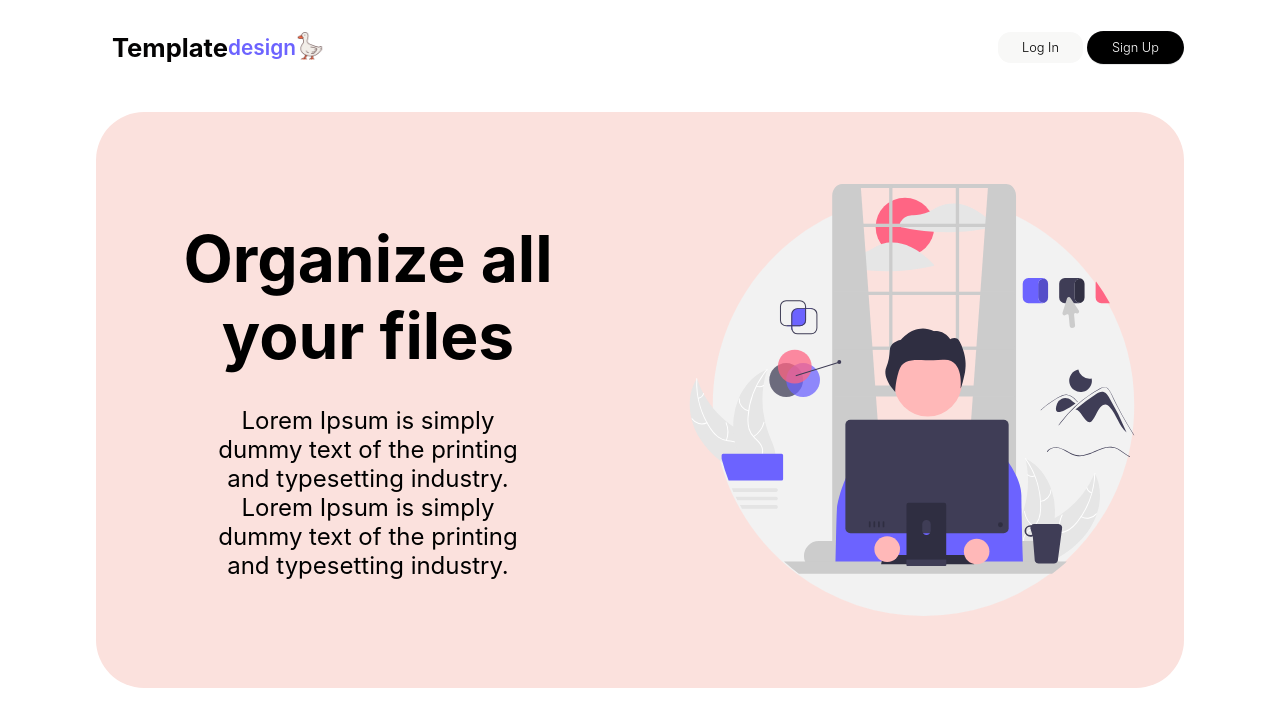
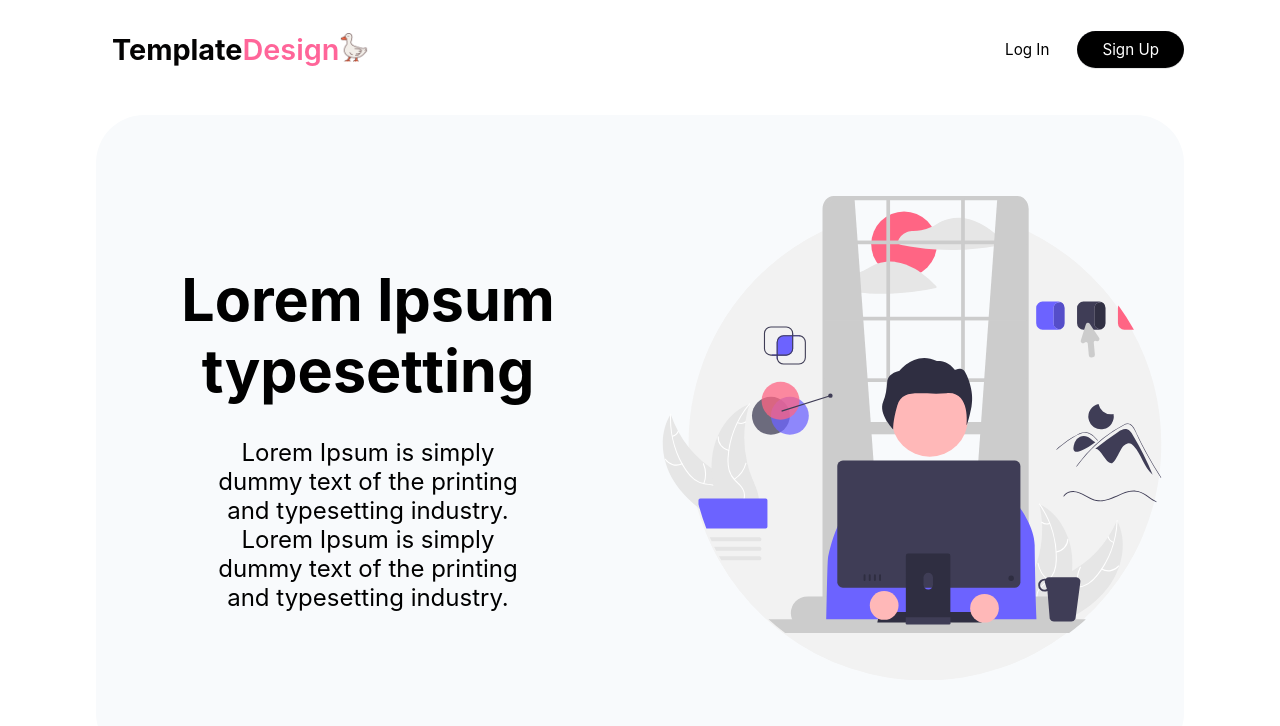
Before and after one commit to Evany226/Drag-and-Drop, a React (Vite) app in the folder trello/: page / in a window 1280 px wide. Shown: the top 726 px of the page. Built offline with nearby package versions, Linux system fonts and the light colour scheme.

Commit message:
homepage satisfied :)

```diff
--- a/trello/src/Dashboard.jsx
+++ b/trello/src/Dashboard.jsx
@@ -9,7 +9,7 @@ function Dashboard() {
 
       <section id="dashboard">
         <nav className="nav">
-          <h1 className="nav-name"> Journaly </h1>
+          <h1 className="nav-name"> Evan Yang's Workspace </h1>
         </nav>
         <div className="main">
           <Button buttonClass="create-button" buttonName="Add Checklist +"/>
--- a/trello/src/Home.jsx
+++ b/trello/src/Home.jsx
@@ -13,7 +13,7 @@ function Home() {
                     <div className="navAdjust">
                         <div id="titleWrapper">
                             <h1 class="title"> Template</h1>
-                            <h2 class="title-2">design </h2>
+                            <h2 class="title-2">Design </h2>
 
                             <div id="logoWrapper">
                                 <img src={mainLogo} />
@@ -29,7 +29,7 @@ function Home() {
             <div id="wrapper">
                 <div id="foreground">
                     <div class="mainTextWrapper">
-                        <h1 class="main-title">Organize all <br></br> your files</h1>
+                        <h1 class="main-title">Lorem Ipsum <br></br> typesetting </h1>
                         <h2 class="sub-title">Lorem Ipsum is simply dummy text of the printing and typesetting industry. Lorem Ipsum is simply dummy text of the printing and typesetting industry.</h2>
                     </div>
                     <ReactLogo />
--- a/trello/src/css/Dashboard.css
+++ b/trello/src/css/Dashboard.css
@@ -18,22 +18,24 @@ html, body, *{
 .nav {
 background-color: #e3fdf8;
 box-shadow: rgba(0, 0, 0, 0.24) 0px 3px 8px;
-border-radius: 0rem 0rem 0.5rem 0.5rem;
+display: flex;
+align-items: center;
+
 
 }
 
 .nav-name {
-  color: #1f201f ;
-  font-size: 1.5rem;
-  font-weight: 700;
-  padding: 0.3rem;
+  color: #000 ;
+  font-size: 1.25rem;
+  font-weight: 600;
+  padding: 0.75rem 0.25rem;
   margin-left: 1rem;
-  padding-top: 0.5rem;
+  text-align: center;
 
 }
 
 .create-button {
-  background-color: #1f201f ;
+  background-color: #000 ;
   border: 1px solid transparent;
   font-weight: 500;
   font-size: 1rem;
--- a/trello/src/css/Home.css
+++ b/trello/src/css/Home.css
@@ -34,7 +34,7 @@ html,body, * {
 #wrapper {
   display: flex;
   justify-content: center;
-  height: 90%;
+  height: 85%;
   margin-top: 2rem;
 }
 
@@ -46,8 +46,8 @@ html,body, * {
   color: #fff;
   cursor: pointer;
   font-family: -apple-system,system-ui,"Segoe UI",Helvetica,Arial,sans-serif,"Apple Color Emoji","Segoe UI Emoji";
-  font-size: 0.8rem;
-  font-weight: 300;
+  font-size: 0.95rem;
+  font-weight: 400;
   padding: 0.5rem 1.5rem;
   position: relative;
   text-align: center;
@@ -57,12 +57,12 @@ html,body, * {
 
 .login-button {
   color: #000;
-  font-size: 0.8rem;
-  font-weight: 300;
+  font-size: 0.95rem;
+  font-weight: 400;
   padding: 0.5rem 1.5rem;
   text-decoration: none;
   border: none;
-  background-color: #f8f8f7;
+  background-color: #fff;
   border-radius: 0.8rem;
   margin-right: 0.25rem;
   font-family: -apple-system,system-ui,"Segoe UI",Helvetica,Arial,sans-serif,"Apple Color Emoji","Segoe UI Emoji";
@@ -72,13 +72,13 @@ html,body, * {
 .title {
   color: #040303;
   font-weight: 700;
-  font-size: 1.6rem;
+  font-size: 1.8rem;
 }
 
 
 .title-2 {
-  font-size: 1.3rem;
-  color:#6c63ff  ;
+  font-size: 1.8rem;
+  color:#ff6599 ;
   font-weight: 600;
 }
 
@@ -105,9 +105,9 @@ img {
 }
 
 #foreground {
-  background-color: #fbe1dd;
+  background-color: #f8fafc;
   width: 85%;
-  height: 80%;
+  height: 95%;
   border-radius: 3rem;
   display: flex;
   align-items: center;
@@ -129,7 +129,7 @@ svg{
 }
 
 .main-title {
-  font-size: 4rem;
+  font-size: 3.7rem;
   margin-bottom: 2rem;
   text-align: center;
 }
```
